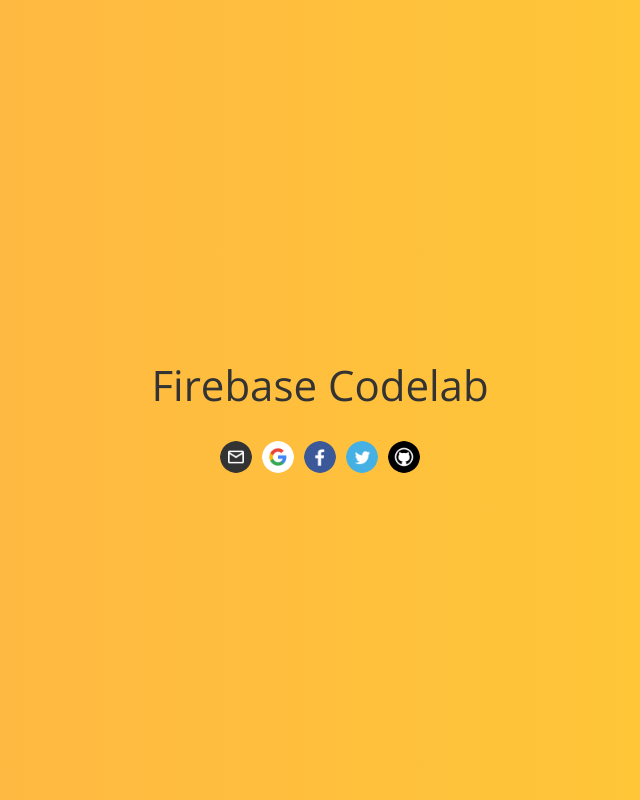
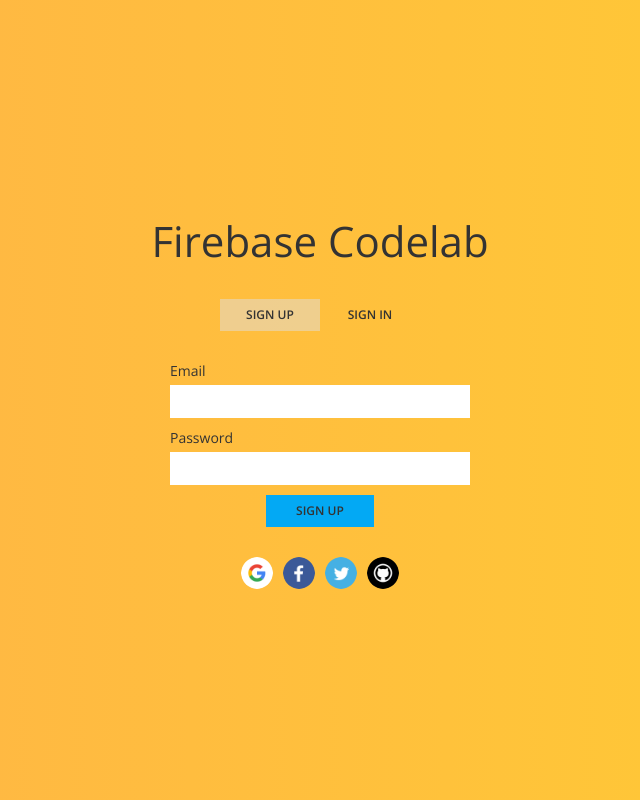
Before and after one commit to gdg-cebu/firebase-codelab, a plain HTML site: page login.html in a window 1280 px wide. Shown: the whole page, without its empty margins (320-960 px from the left). Drawn offline with nearby package versions, Linux system fonts and the light colour scheme.

Commit message:
add signin/signup form and styles for form states

```diff
--- a/index.css
+++ b/index.css
@@ -12,6 +12,13 @@
     color: #333;
 }
 
+a,
+input,
+button {
+    font: inherit;
+    color: inherit;
+}
+
 
 /** Login Page **/
 
@@ -24,18 +31,128 @@
 }
 
 body.login h1 {
+    margin: 0;
     font-size: 42px;
     font-weight: 300;
-    /*color: #fff;*/
 }
 
-.signin-methods {
+body.login section {
+    display: flex;
+    justify-content: center;
+    align-items: flex-start;
+    flex-wrap: wrap;
+    width: 300px;
+    margin: 30px 0;
+}
+
+.auth-action {
+    position: absolute;
+    top: 0;
+    left: 0;
+    opacity: 0.01;
+    transform: scale(0.01);
+}
+
+.auth-action-label {
+    width: 100px;
+    font-size: 12px;
+    font-weight: 600;
+    line-height: 32px;
+    text-align: center;
+    text-transform: uppercase;
+    cursor: pointer;
+}
+
+.auth-action:checked + label {
+    background-color: rgba(224, 224, 224, 0.5);
+}
+
+.auth-error {
+    font-size: 14px;
+    color: #d32f2f;
+}
+
+.auth-error:empty {
+    display: none;
+}
+
+.auth-error:empty ~ .auth-form {
+    margin-top: 30px;
+}
+
+.auth-form {
+    display: none;
+    width: 100%;
+}
+
+.auth-form div:not(:first-child) {
+    margin-top: 10px;
+}
+
+.auth-form div:not(:last-child) {
+    margin-bottom: 10px;
+}
+
+.auth-form label {
+    display: block;
+    margin-bottom: 5px;
+    font-size: 14px;
+}
+
+.auth-form input {
+    display: block;
+    width: 100%;
+    padding: 0.5em 0.75em;
+    border: none;
+    font-size: 14px;
+}
+
+.auth-form button {
+    display: block;
+    padding: 0 30px;
+    border: none;
+    border-radius: 0;
+    margin: 0 auto;
+    font-size: 12px;
+    font-weight: 600;
+    line-height: 32px;
+    text-align: center;
+    text-transform: uppercase;
+    background-color: #03a9f4;
+    cursor: pointer;
+}
+
+.auth-form button.loading {
+    position: relative;
+    color: transparent;
+    opacity: 0.75;
+}
+
+.auth-form button.loading::before {
+    content: "";
+    width: 16px;
+    height: 16px;
+    border: 2px solid #fff;
+    border-top-color: transparent;
+    border-radius: 50%;
+    position: absolute;
+    top: calc(50% - 8px);
+    left: calc(50% - 8px);
+    animation: rotate 500ms linear infinite;
+}
+
+.auth-action[value="signup"]:checked ~ .signup-form,
+.auth-action[value="signin"]:checked ~ .signin-form {
+    display: block;
+}
+
+.social-signins {
     display: flex;
     padding: 0;
     margin: 0;
 }
 
-.signin-methods li {
+.social-signins li {
     display: block;
     width: 32px;
     height: 32px;
@@ -47,12 +164,25 @@
     transition: transform 250ms ease;
 }
 
-.signin-methods li:hover {
+.social-signins li:hover {
     transform: scale(1.15);
 }
 
-.signin-methods li.email { background-image: url("images/email.png"); }
-.signin-methods li.google { background-image: url("images/google.png"); }
-.signin-methods li.facebook { background-image: url("images/facebook.png"); }
-.signin-methods li.twitter { background-image: url("images/twitter.png"); }
-.signin-methods li.github { background-image: url("images/github.png"); }
+.social-signins li.email { background-image: url("images/email.png"); }
+.social-signins li.google { background-image: url("images/google.png"); }
+.social-signins li.facebook { background-image: url("images/facebook.png"); }
+.social-signins li.twitter { background-image: url("images/twitter.png"); }
+.social-signins li.github { background-image: url("images/github.png"); }
+
+
+/** Animation Definitions **/
+
+@keyframes rotate {
+    from {
+        transform: rotate(0deg);
+    }
+
+    to {
+        transform: rotate(360deg);
+    }
+}
--- a/login.html
+++ b/login.html
@@ -13,8 +13,44 @@
     <body class="login">
         <h1>Firebase Codelab</h1>
 
-        <ul class="signin-methods">
-            <li class="email"></li>
+        <section>
+            <input id="signup" class="auth-action" type="radio" name="auth-action" value="signup" checked>
+            <label class="auth-action-label" for="signup">Sign Up</label>
+            <input id="signin" class="auth-action" type="radio" name="auth-action" value="signin">
+            <label class="auth-action-label" for="signin">Sign In</label>
+
+            <p class="auth-error"></p>
+
+            <form action="#" method="post" class="auth-form signup-form">
+                <div>
+                    <label for="email">Email</label>
+                    <input id="email" type="text" name="email">
+                </div>
+                <div>
+                    <label for="password">Password</label>
+                    <input id="password" type="password" name="password">
+                </div>
+                <div>
+                    <button>Sign Up</button>
+                </div>
+            </form>
+
+            <form action="#" method="post" class="auth-form signin-form">
+                <div>
+                    <label for="email">Email</label>
+                    <input id="email" type="text" name="email">
+                </div>
+                <div>
+                    <label for="password">Password</label>
+                    <input id="password" type="password" name="password">
+                </div>
+                <div>
+                    <button>Sign In</button>
+                </div>
+            </form>
+        </section>
+
+        <ul class="social-signins">
             <li class="google"></li>
             <li class="facebook"></li>
             <li class="twitter"></li>
```
